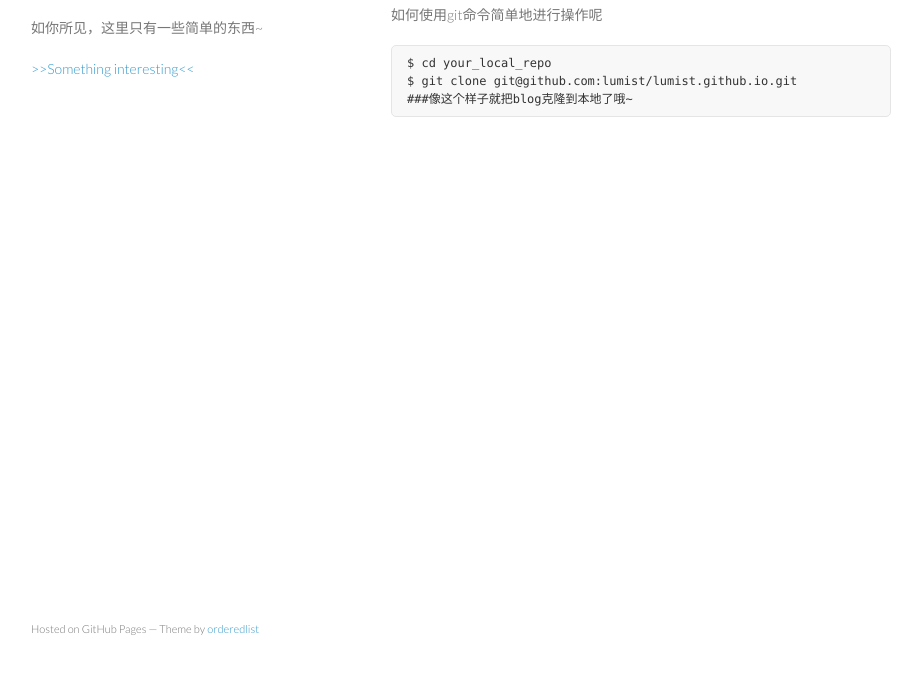
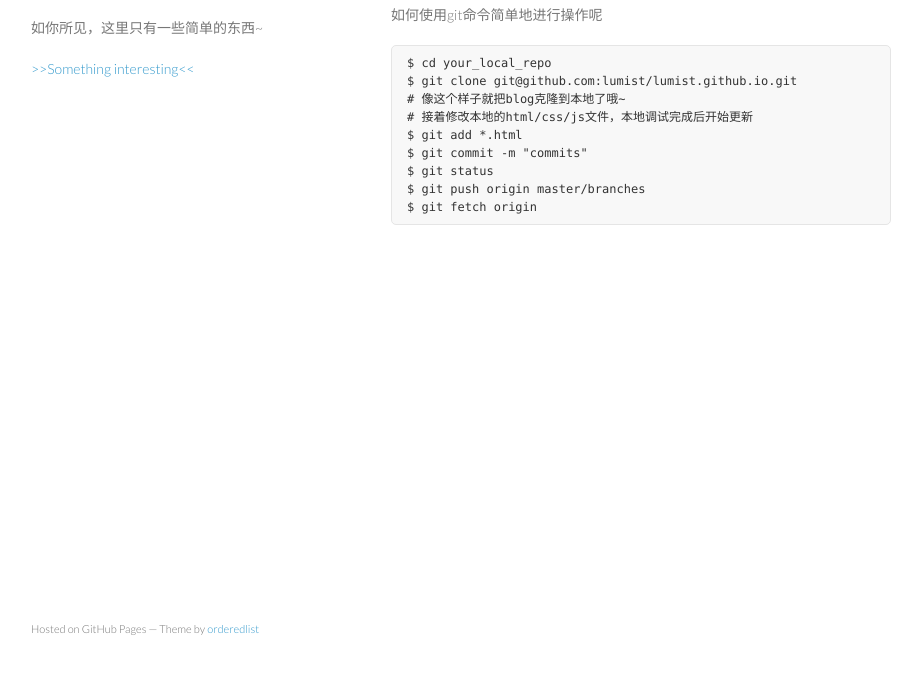
Before and after one commit to lumist/lumist.github.io, a plain HTML site: page index.html in a window 1280 px wide. Shown: the part 92-766 px from the top of the page, without its empty margins (179-1101 px from the left). Drawn offline with Linux system fonts and the light colour scheme.

Commit message:
update the indexpage

```diff
--- a/index.html
+++ b/index.html
@@ -30,7 +30,13 @@
 
 <pre><code>$ cd your_local_repo
 $ git clone git@github.com:lumist/lumist.github.io.git
-###像这个样子就把blog克隆到本地了哦~
+# 像这个样子就把blog克隆到本地了哦~
+# 接着修改本地的html/css/js文件，本地调试完成后开始更新
+$ git add *.html
+$ git commit -m "commits"
+$ git status
+$ git push origin master/branches
+$ git fetch origin
 </code></pre>
 
       </section>
```
